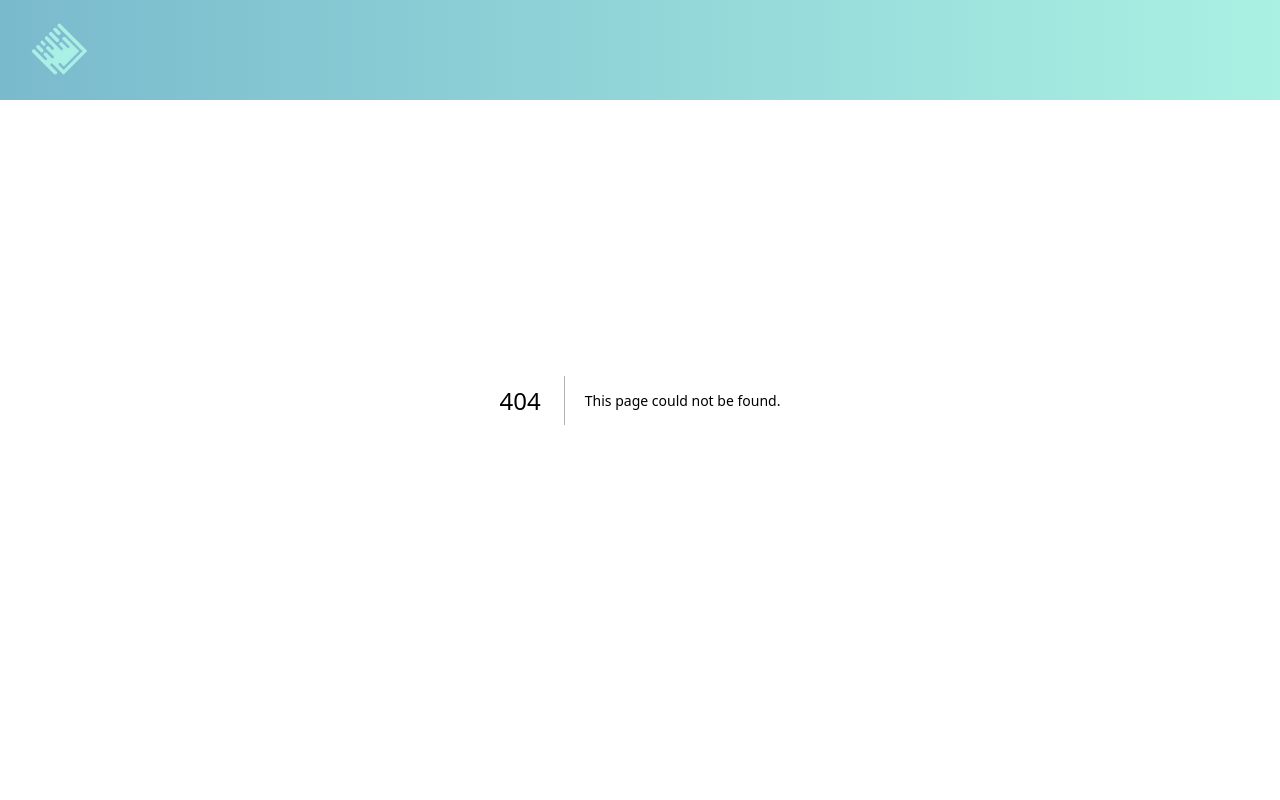
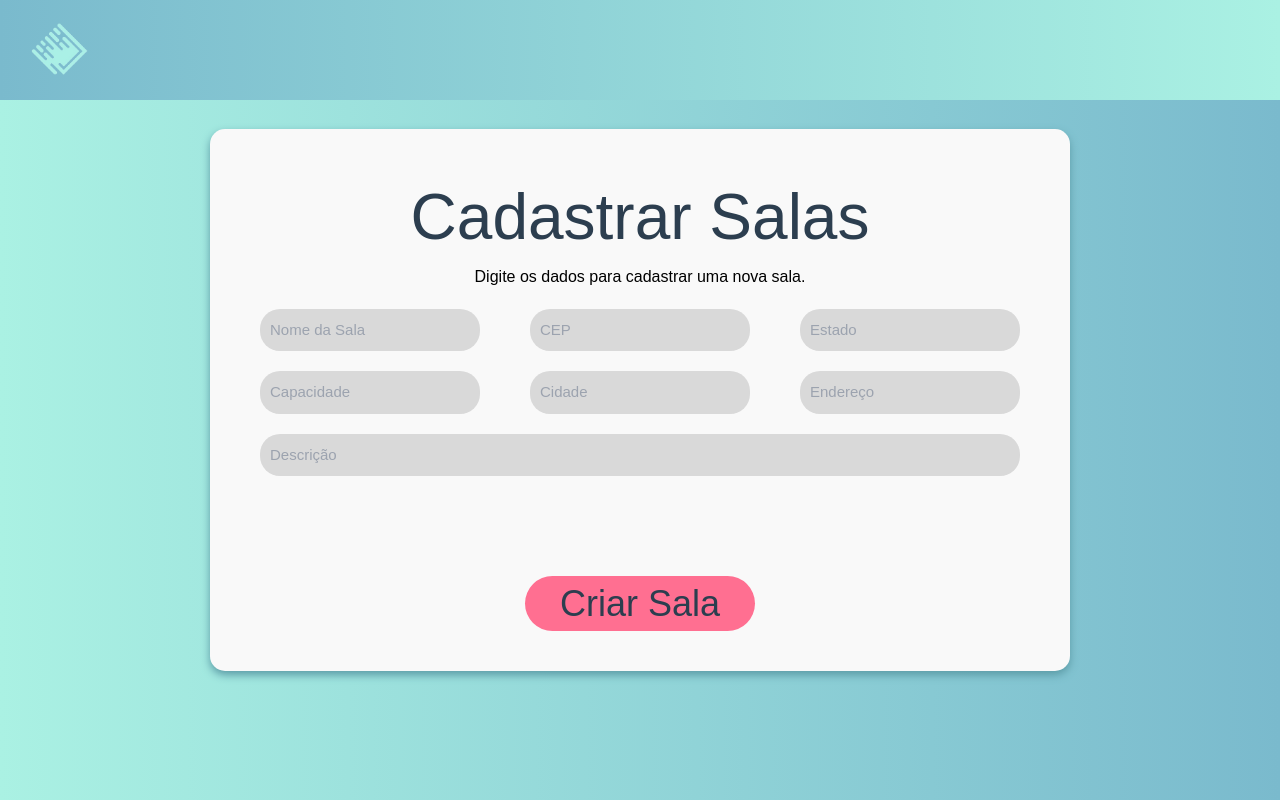
Before and after one commit to dynamostec/agendamento-salas, a Next.js app in the folder front-end/agendamento-salas/: page /cadastro-sala in a window 1280 px wide. Before the commit this address had no page. Built offline with nearby package versions, Linux system fonts and the light colour scheme.

Commit message:
Resolvendo conflitos

```diff
--- /dev/null
+++ b/front-end/agendamento-salas/app/cadastro-sala/page.tsx
@@ -0,0 +1,115 @@
+import { useState } from 'react';
+import styles from '../../styles/cadastroSalas.module.css';
+
+export default function CadastroSalas() {
+    const [salas, setSalas] = useState('');
+    const [capacidade, setCapacidade] = useState('');
+    const [cep, setCep] = useState('');
+    const [cidade, setCidade] = useState('');
+    const [estado, setEstado] = useState('');
+    const [endereco, setEndereco] = useState('');
+    const [descricao, setDescricao] = useState('');
+    const [mensagemErro, setMensagemErro] = useState('');
+
+    const handleCadastroSalas = (e: React.FormEvent<HTMLFormElement>) => {
+        e.preventDefault();
+
+        if (salas === '' || capacidade === '' || cep === '' || cidade === '' || estado === '' || endereco === '' || descricao === '') {
+            setMensagemErro('Por favor, preencha todos os campos.');
+            return;
+        }
+
+        const DadosCadastrosSalas = {
+            salas,
+            capacidade,
+            cep,
+            cidade,
+            estado,
+            endereco,
+            descricao
+        };
+
+        console.log(DadosCadastrosSalas);
+
+        limparFormulario();
+    };
+
+    const limparFormulario = () => {
+        setSalas('');
+        setCapacidade('');
+        setCep('');
+        setEstado('');
+        setCidade('');
+        setEndereco('');
+        setDescricao('');
+        setMensagemErro('');
+    };
+
+    return (
+        <div className={styles.body}>
+            <div className={styles.container}>
+                <h2 className={styles.headerTitle}>Cadastrar Salas</h2>
+                <p className={styles.headerSubtitle}>Digite os dados para cadastrar uma nova sala.</p>
+                {mensagemErro && <p className={styles.errorMessage}>{mensagemErro}</p>} {/* Mensagem de erro */}
+                <form onSubmit={handleCadastroSalas}>
+                    <div className={styles.formGroup}>
+                        <input
+                            type="text"
+                            placeholder="Nome da Sala"
+                            value={salas}
+                            onChange={(e: React.ChangeEvent<HTMLInputElement>) => setSalas(e.target.value)}
+                            required
+                        />
+                        <input
+                            type="text"
+                            placeholder="CEP"
+                            value={cep}
+                            onChange={(e: React.ChangeEvent<HTMLInputElement>) => setCep(e.target.value)}
+                            required
+                        />
+                        <input
+                            type="text"
+                            placeholder="Estado"
+                            value={estado}
+                            onChange={(e: React.ChangeEvent<HTMLInputElement>) => setEstado(e.target.value)}
+                            required
+                        />
+                    </div>
+                    <div className={styles.formGroup}>
+                        <input
+                            type="text"
+                            placeholder="Capacidade"
+                            value={capacidade}
+                            onChange={(e: React.ChangeEvent<HTMLInputElement>) => setCapacidade(e.target.value)}
+                            required
+                        />
+                        <input
+                            type="text"
+                            placeholder="Cidade"
+                            value={cidade}
+                            onChange={(e: React.ChangeEvent<HTMLInputElement>) => setCidade(e.target.value)}
+                            required
+                        />
+                        <input
+                            type="text"
+                            placeholder="Endereço"
+                            value={endereco}
+                            onChange={(e: React.ChangeEvent<HTMLInputElement>) => setEndereco(e.target.value)}
+                            required
+                        />
+                    </div>
+                    <div className={styles.formGroup}>
+                        <input
+                            type="text"
+                            placeholder="Descrição"
+                            value={descricao}
+                            onChange={(e: React.ChangeEvent<HTMLInputElement>) => setDescricao(e.target.value)}
+                            required
+                        />
+                    </div>
+                    <button type="submit" className={styles.submitButton}>Criar Sala</button>
+                </form>
+            </div>
+        </div>
+    );
+}
```
